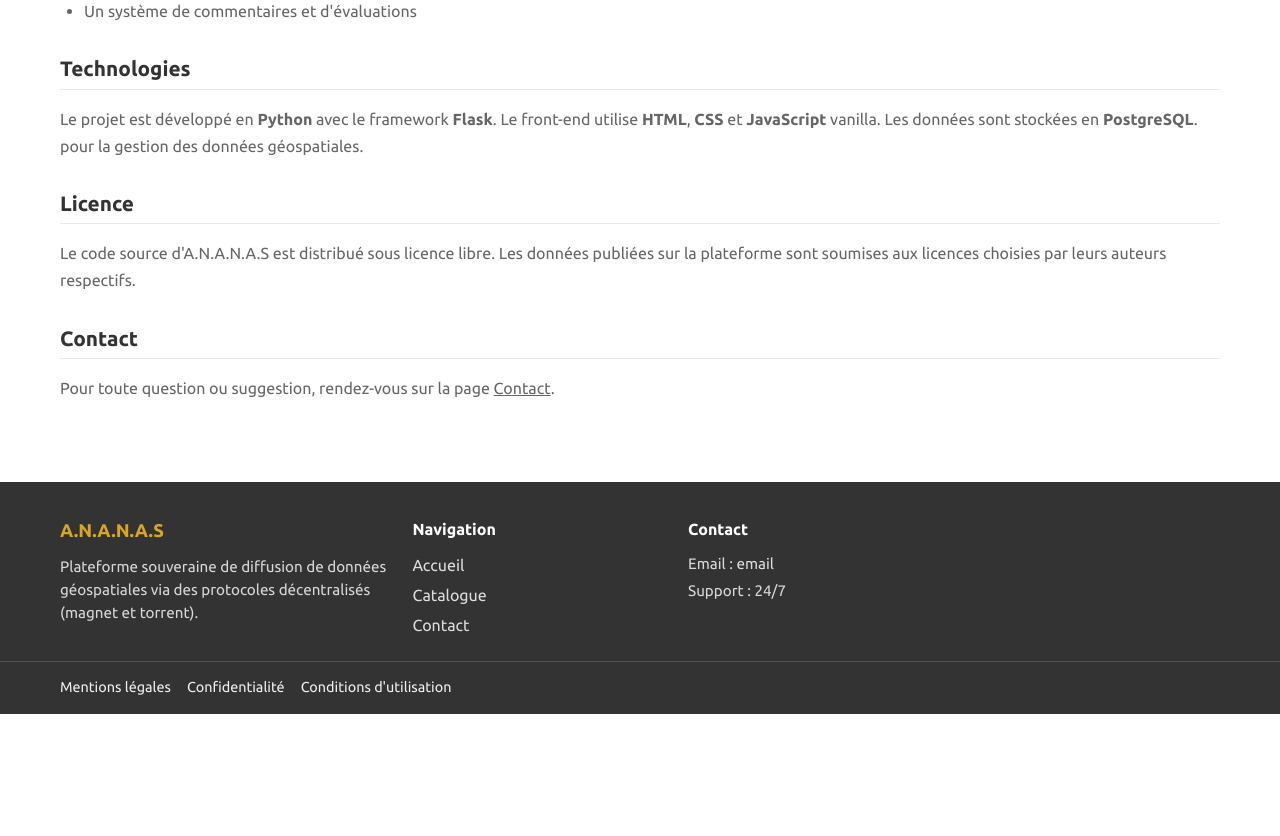
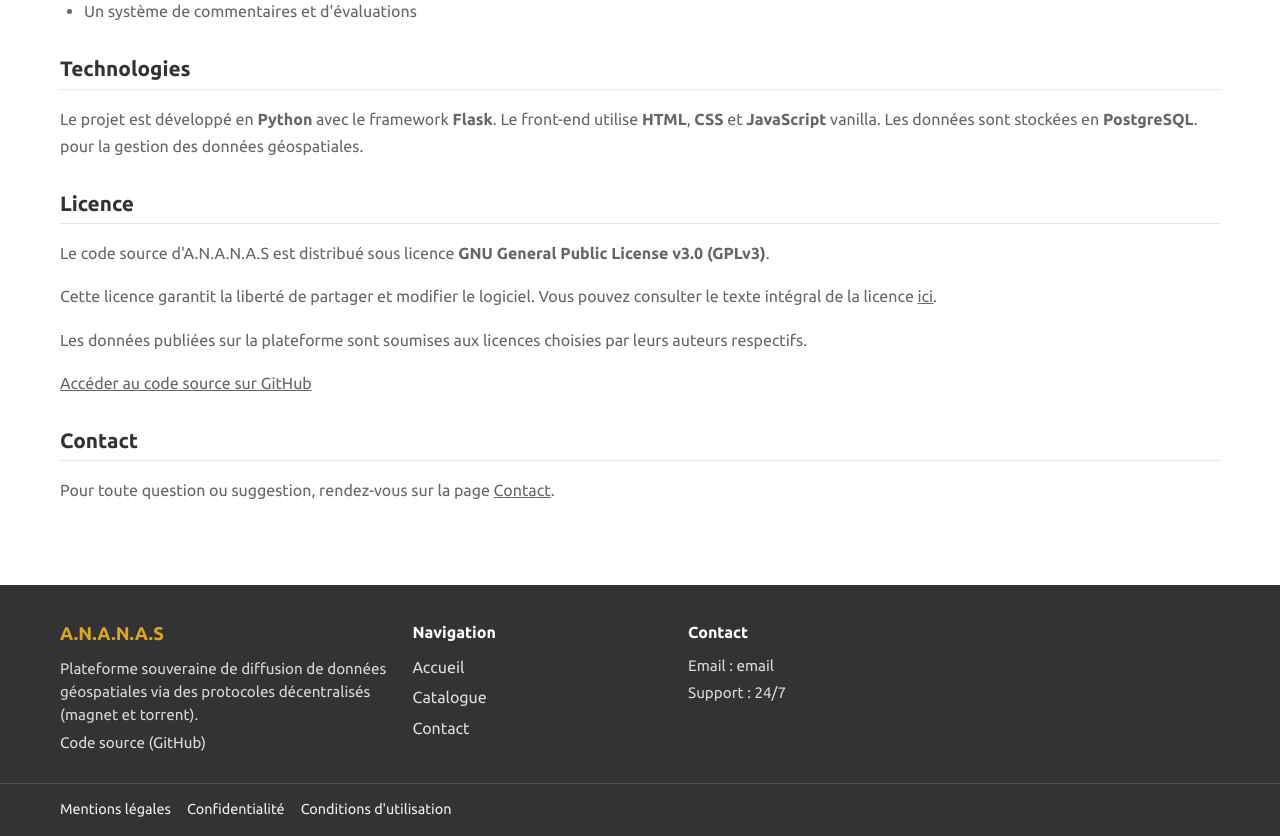
Before and after one commit to Alglior/ANANAS, a Flask app: page /apropos in a window 1280 px wide. Shown: the part 904-1740 px from the top of the page. Before the commit the page ends 1618 px from the top, so only its background shows below. Run offline with Flask 3, Linux system fonts and the light colour scheme; data that the repository does not hold is empty; parts of the project's set-up code (start-up, migrations or seed data) failed here and were passed over; some libraries are stand-ins or nearby versions.

Commit message:
fix : code source sur le site ; licence

```diff
--- a/templates/apropos.html
+++ b/templates/apropos.html
@@ -53,8 +53,21 @@
     <section>
       <h2>Licence</h2>
       <p>
-        Le code source d'A.N.A.N.A.S est distribué sous licence libre.
+        Le code source d'A.N.A.N.A.S est distribué sous licence
+        <strong>GNU General Public License v3.0 (GPLv3)</strong>.
+      </p>
+      <p>
+        Cette licence garantit la liberté de partager et modifier le logiciel.
+        Vous pouvez consulter le texte intégral de la licence
+        <a href="https://www.gnu.org/licenses/gpl-3.0.html" target="_blank" rel="noopener">ici</a>.
+      </p>
+      <p>
         Les données publiées sur la plateforme sont soumises aux licences choisies par leurs auteurs respectifs.
+      </p>
+      <p>
+        <a href="https://github.com/Alglior/ANANAS" target="_blank" rel="noopener">
+          Accéder au code source sur GitHub
+        </a>
       </p>
     </section>
 
--- a/templates/partials/footer.html
+++ b/templates/partials/footer.html
@@ -5,6 +5,11 @@
       <p>
         Plateforme souveraine de diffusion de données géospatiales via
         des protocoles décentralisés (magnet et torrent).
+      </p>
+      <p class="footer-github">
+        <a href="https://github.com/Alglior/ANANAS" target="_blank" rel="noopener">
+          Code source (GitHub)
+        </a>
       </p>
     </div>
 
```
